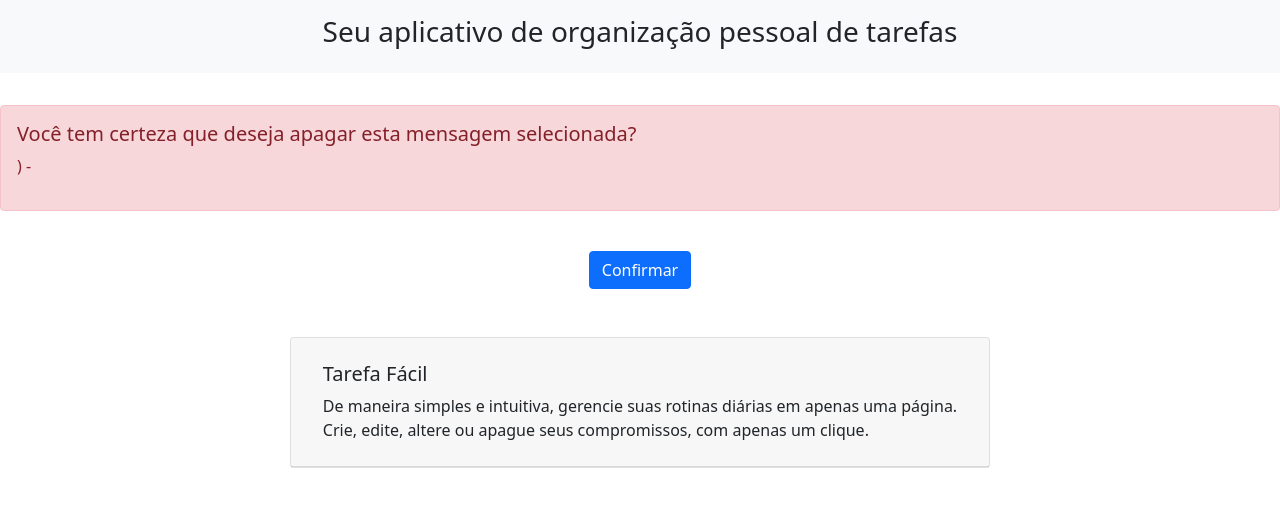
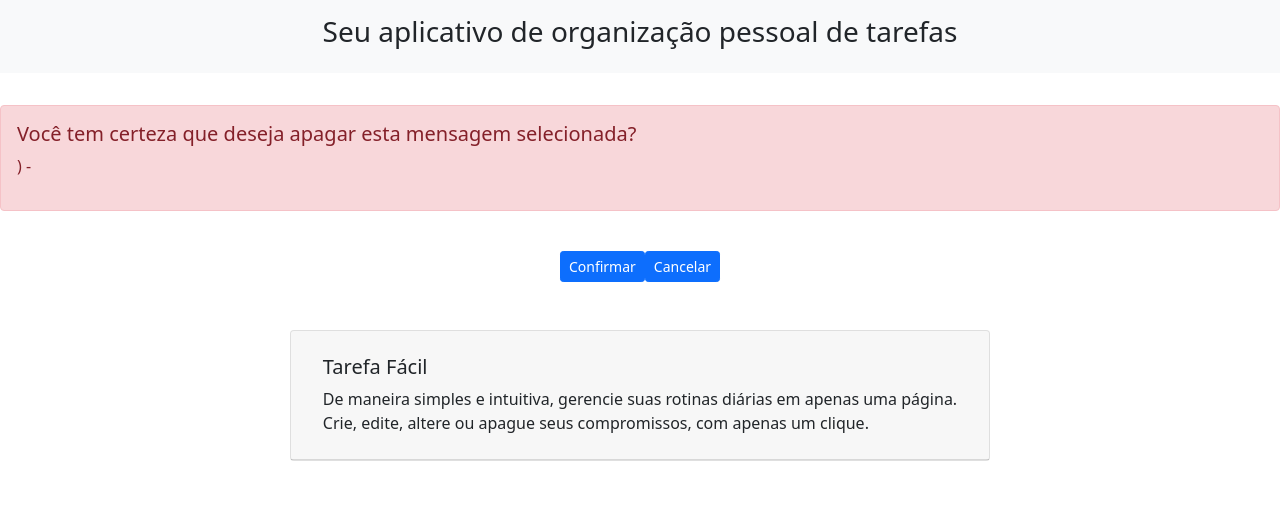
Before and after one commit to GetulioCastro/tarefa_facil, a Django app: page /deletar/ in a window 1280 px wide. Shown: the part 97-626 px from the top of the page. Run offline with Django 4.2, Linux system fonts and the light colour scheme.

Commit message:
criando botão cancelar na página deletar

```diff
--- a/tarefa_facil/tarefa/templates/base/tarefa_deletar.html
+++ b/tarefa_facil/tarefa/templates/base/tarefa_deletar.html
@@ -14,7 +14,8 @@
     <br>
 
     <div class="nav justify-content-center">
-        <a href="{% url 'tarefa_listar' %}" class="btn btn-primary">Confirmar</a>
+        <a href="{% url 'tarefa_listar' %}" class="btn btn-primary btn-sm">Confirmar</a>
+        <a href="{% url 'tarefa_listar' %}" class="btn btn-primary btn-sm">Cancelar</a>
     </div>
 
     <br>
```
